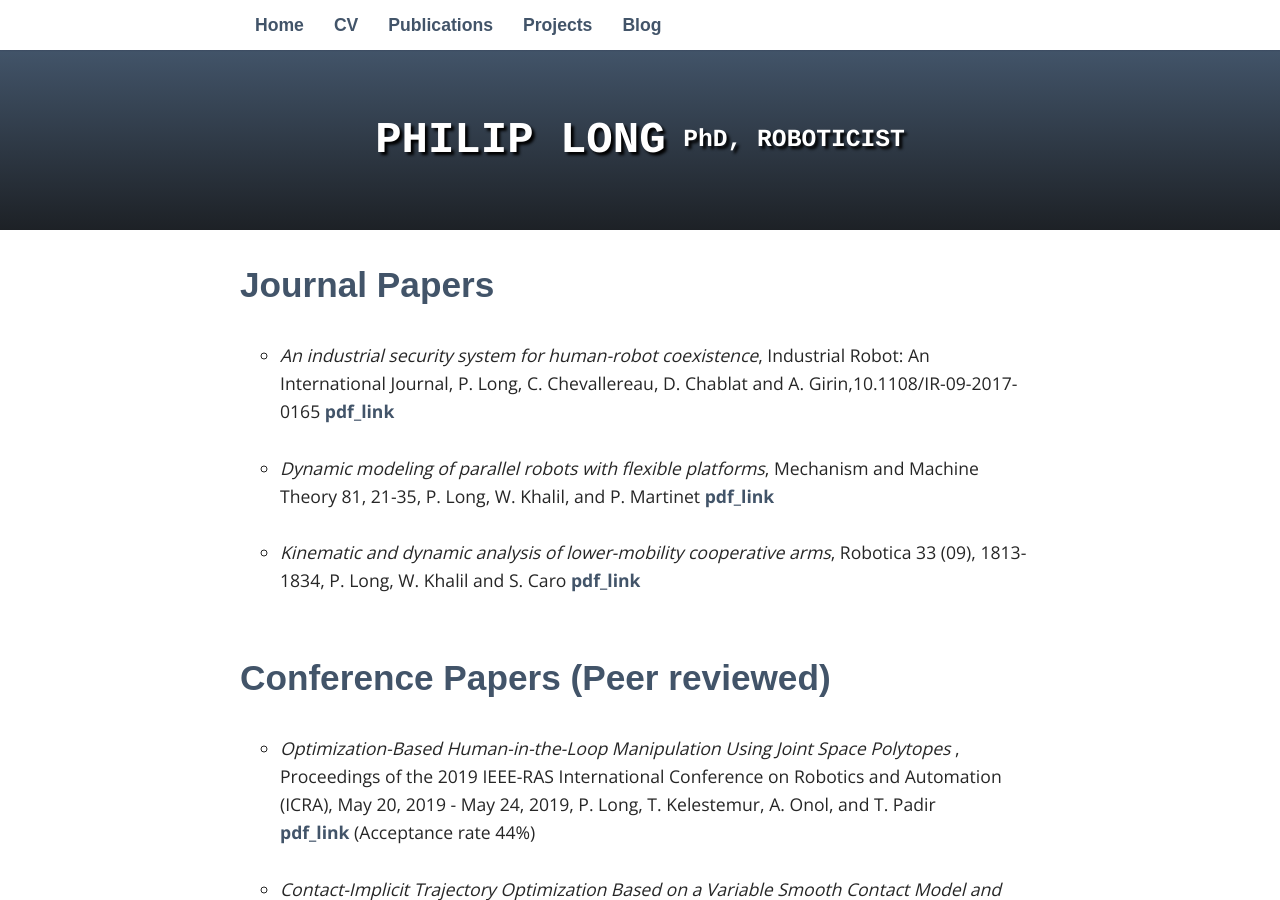
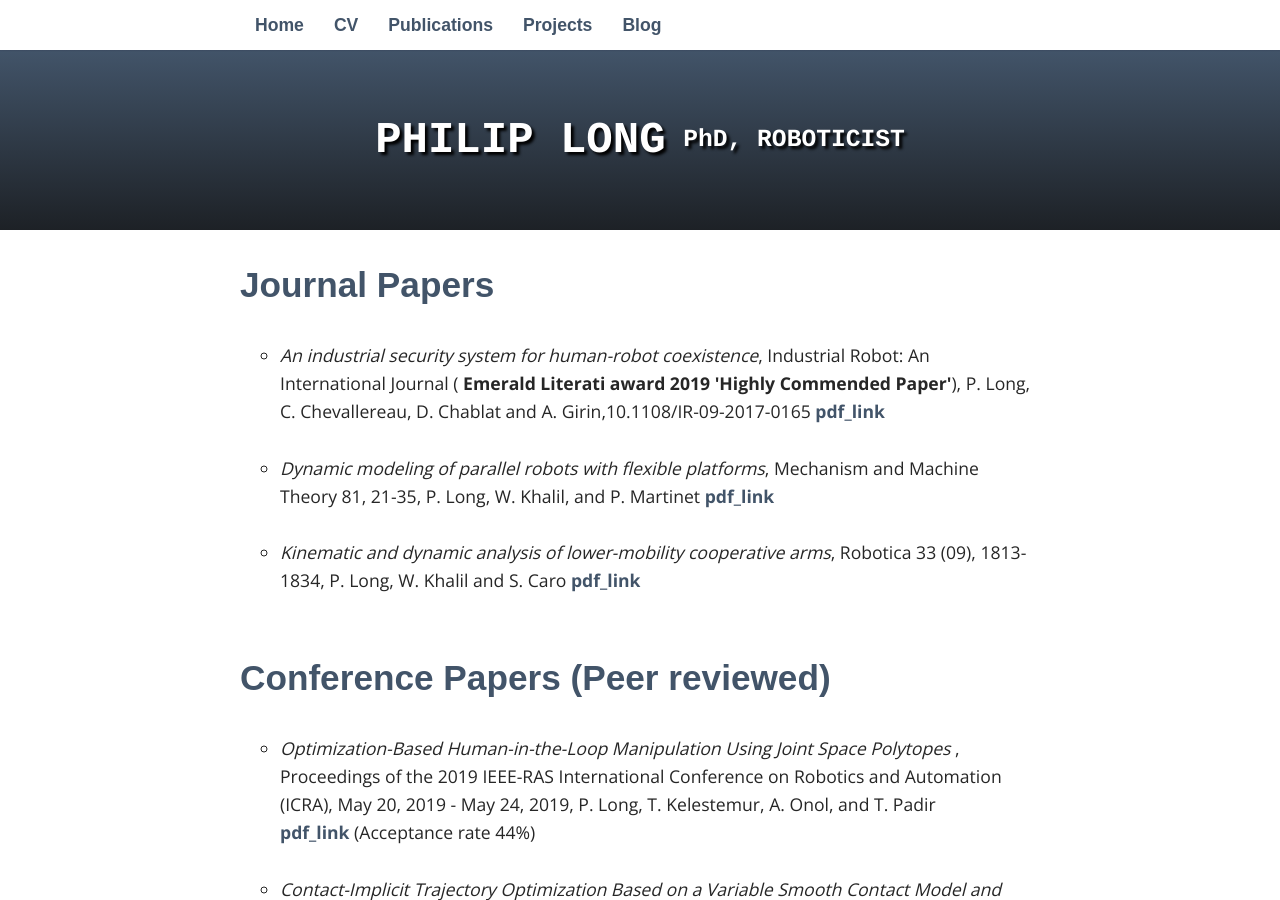
Before and after one commit to philip-long/philip-long.github.io, a Jekyll site: the page built from publications/index.html, in a window 1280 px wide and 900 px high. Built offline with Jekyll 4.4.1, drawn with Linux system fonts in a browser that asks for light colours; nearby versions of some CDN libraries; some web fonts are replaced; library files that are not in the unit come from our copies.

Commit message:
Update index.html

```diff
--- a/publications/index.html
+++ b/publications/index.html
@@ -13,7 +13,7 @@
 
 
     <li>
-        <i> An industrial security system for human-robot coexistence</i>, Industrial Robot: An International Journal, P. Long, C. Chevallereau, D. Chablat and A. Girin,10.1108/IR-09-2017-0165
+        <i> An industrial security system for human-robot coexistence</i>, Industrial Robot: An International Journal  (<b> Emerald Literati award 2019 'Highly Commended Paper'</b>), P. Long, C. Chevallereau, D. Chablat and A. Girin,10.1108/IR-09-2017-0165
     <a href="https://www.researchgate.net/publication/321790532_An_industrial_security_system_for_human-robot_coexistence"> pdf_link</a>
     </li>
     <br>
```
